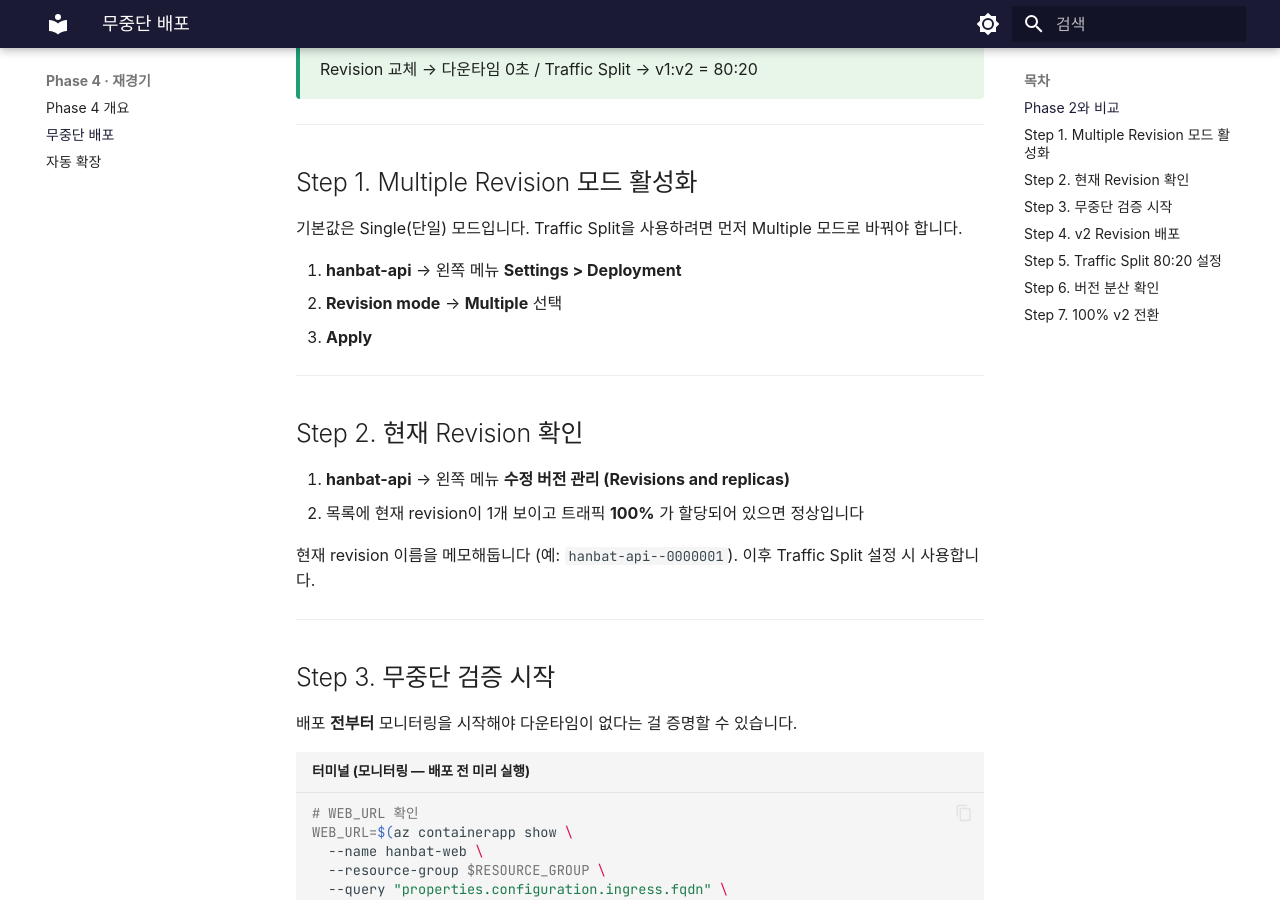
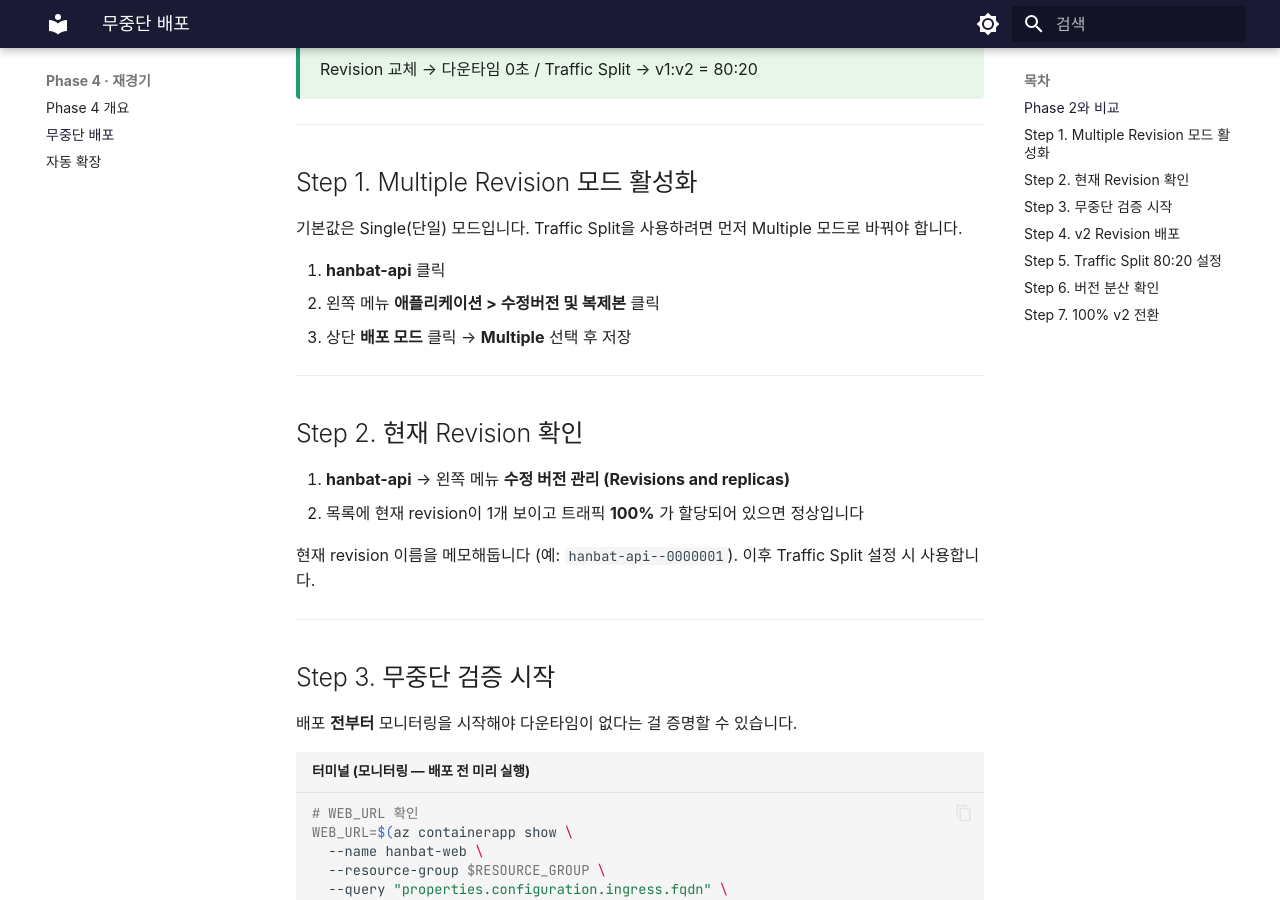
Before and after one commit to skilleat-labs/container-service-labs, an MkDocs documentation site: the page built from docs/phase-4/zero-downtime-deploy.md, in a window 1280 px wide and 900 px high, scrolled down 558 px. Built offline with MkDocs 1.6.1 and Material for MkDocs 9.7.7, drawn with Linux system fonts in a browser that asks for light colours; some web fonts are replaced.

Commit message:
fix: Step 1 Multiple Revision 모드 활성화 경로 수정
Azure Portal UI 실제 경로로 수정:
- Settings > Deployment → 애플리케이션 > 수정버전 및 복제본
- 상단 배포 모드에서 변경하도록 안내

Co-Authored-By: Claude Sonnet 4.6 <noreply@anthropic.com>

```diff
--- a/docs/phase-4/zero-downtime-deploy.md
+++ b/docs/phase-4/zero-downtime-deploy.md
@@ -27,9 +27,9 @@ Revision 교체 → 다운타임 0초 / Traffic Split → v1:v2 = 80:20
 
 기본값은 Single(단일) 모드입니다. Traffic Split을 사용하려면 먼저 Multiple 모드로 바꿔야 합니다.
 
-1. **hanbat-api** → 왼쪽 메뉴 **Settings > Deployment**
-2. **Revision mode** → **Multiple** 선택
-3. **Apply**
+1. **hanbat-api** 클릭
+2. 왼쪽 메뉴 **애플리케이션 > 수정버전 및 복제본** 클릭
+3. 상단 **배포 모드** 클릭 → **Multiple** 선택 후 저장
 
 ---
 
```
